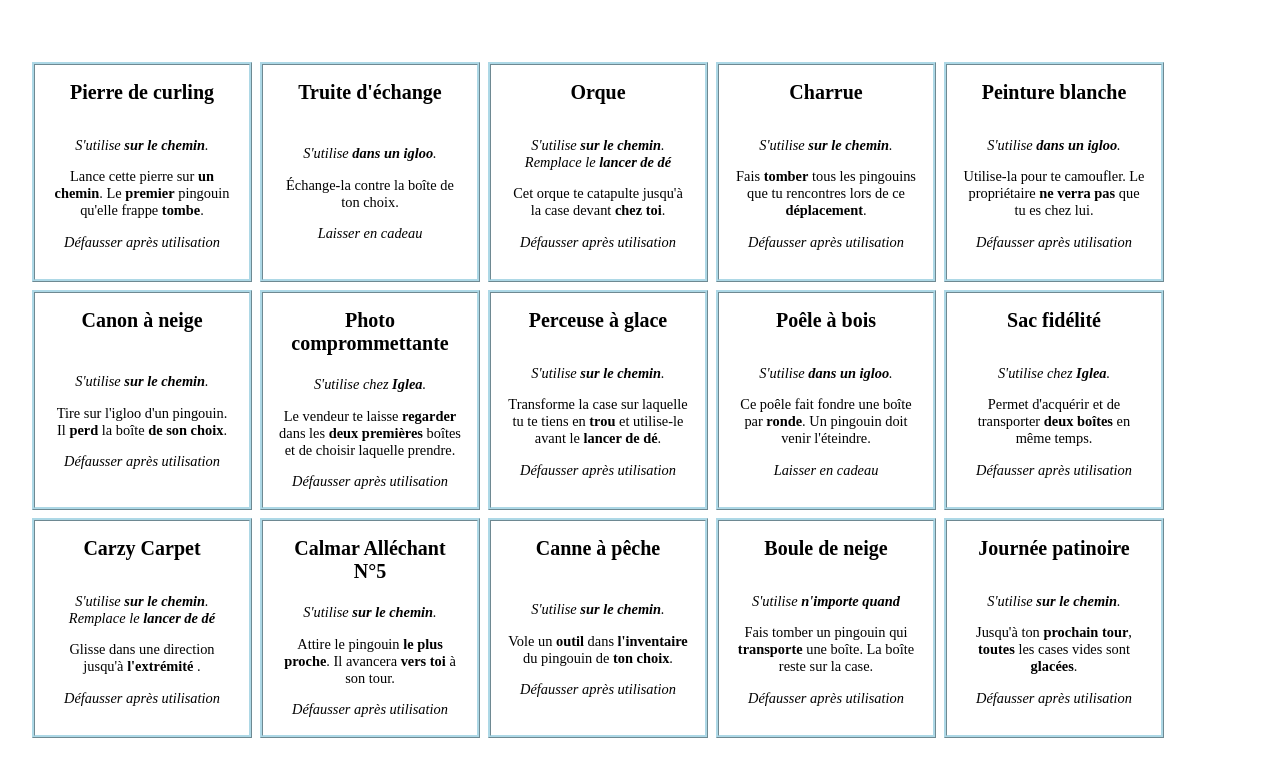
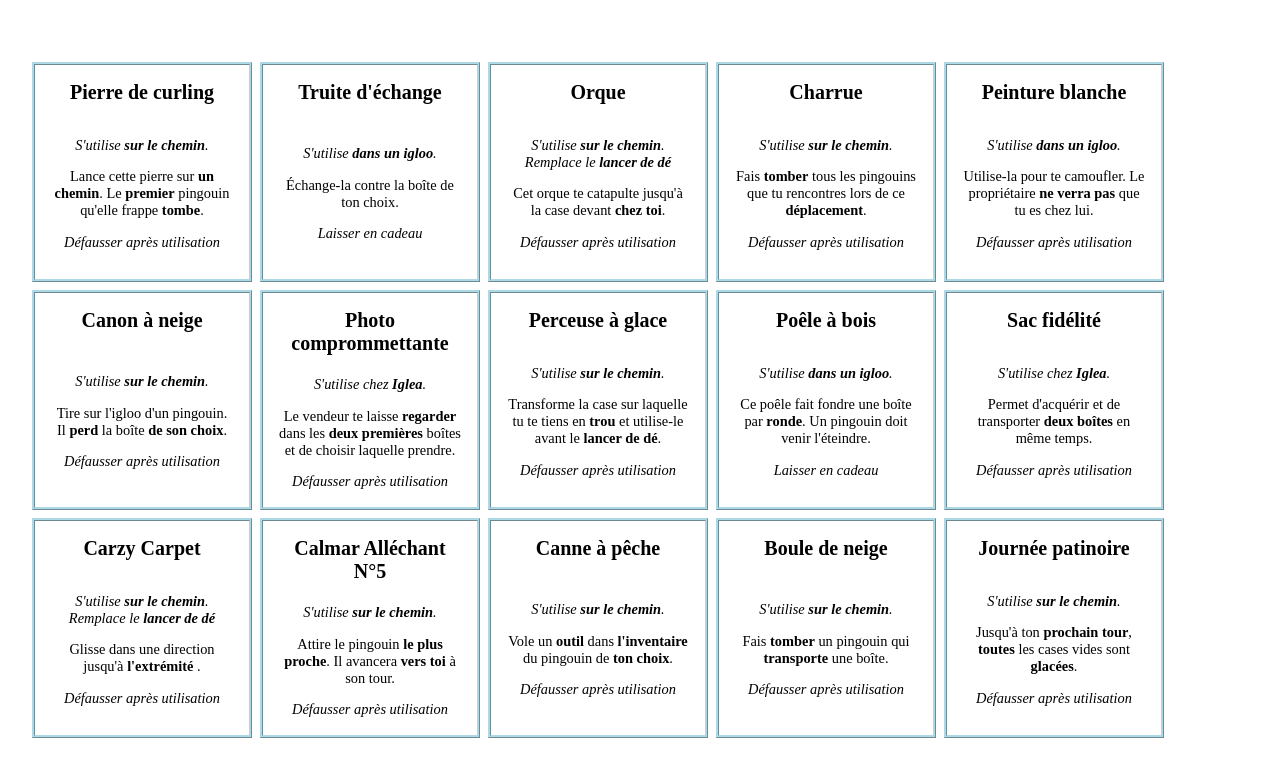
Before and after one commit to beaudry/pingouins-voleurs, a Preact app: page / in a window 1280 px wide. Shown: the top 776 px of the page. Built offline with nearby package versions, Linux system fonts and the light colour scheme; a web font is replaced by a local one.

Commit message:
Boule de neige

```diff
--- a/src/app/outils.tsx
+++ b/src/app/outils.tsx
@@ -263,7 +263,7 @@ const outils: Outil[] = [
       <>
         Fais
         {" "}
-        {motsCles.tomber}
+        <strong>{motsCles.tomber}</strong>
         {" "}
         un pingouin qui
         {" "}
@@ -272,14 +272,10 @@ const outils: Outil[] = [
         une
         {" "}
         {motsCles.boite}
-        . La
-        {" "}
-        {motsCles.boite}
-        {" "}
-        reste sur la case.
+        .
       </>
     ),
-    momentUtilisation: ressources.endroitsUtilisation.nImporteQuand,
+    momentUtilisation: ressources.endroitsUtilisation.exterieur,
     nom: "Boule de neige",
   },
   {
```
